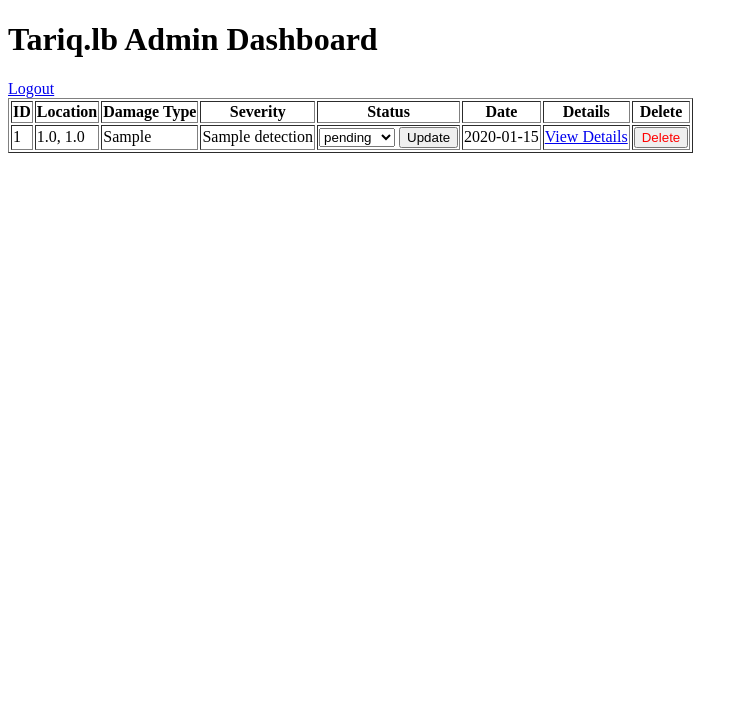
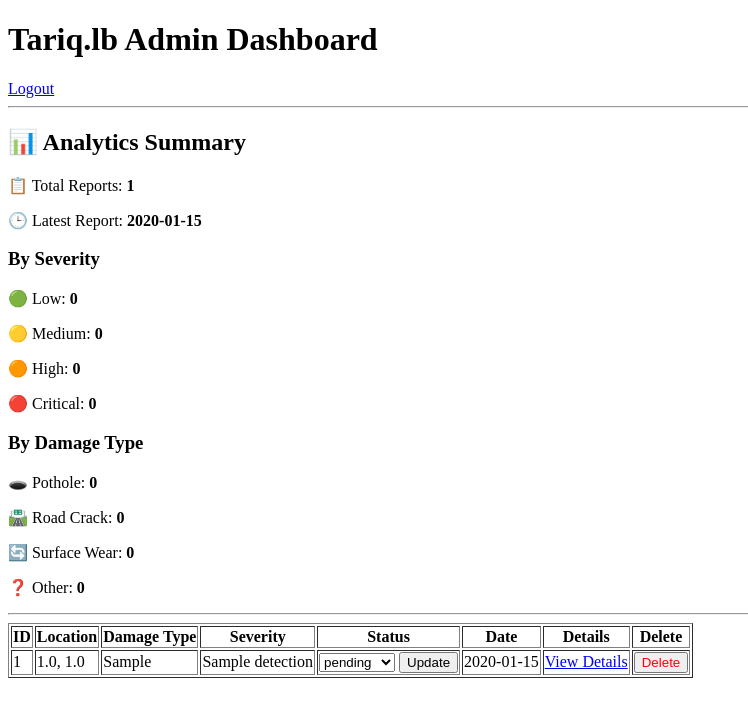
Before and after one commit to Gloria-Hleihel/TechTalks-Tariq.lb, a Flask app: page /admin/dashboard in a window 1280 px wide. Shown: the top 717 px of the page, without its empty margins (0-748 px from the left). Run offline with Flask 3, Linux system fonts and the light colour scheme; the visitor is signed in with stand-in values (Sample User, id 1); tables that the repository leaves empty hold one stand-in row (values such as "Sample post").

Commit message:
Add analytics summary widgets to dashboard

```diff
--- a/app/admin/routes.py
+++ b/app/admin/routes.py
@@ -39,7 +39,34 @@ def logout():
 @login_required
 def dashboard():
     reports = Report.query.all()
-    return render_template("admin/dashboard.html", reports=reports)
+
+    # Analytics
+    total_reports = Report.query.count()
+
+    severity_counts = {
+        "Low": Detection.query.filter_by(severity_label="Low").count(),
+        "Medium": Detection.query.filter_by(severity_label="Medium").count(),
+        "High": Detection.query.filter_by(severity_label="High").count(),
+        "Critical": Detection.query.filter_by(severity_label="Critical").count(),
+    }
+
+    damage_counts = {
+        "Pothole": Detection.query.filter_by(damage_type="Pothole").count(),
+        "Road Crack": Detection.query.filter_by(damage_type="Road Crack").count(),
+        "Surface Wear": Detection.query.filter_by(damage_type="Surface Wear").count(),
+        "Other": Detection.query.filter_by(damage_type="Other").count(),
+    }
+
+    latest_report = Report.query.order_by(Report.created_at.desc()).first()
+
+    return render_template(
+        "admin/dashboard.html",
+        reports=reports,
+        total_reports=total_reports,
+        severity_counts=severity_counts,
+        damage_counts=damage_counts,
+        latest_report=latest_report,
+    )
 
 
 @admin_bp.route("/api/admin/reports", methods=["GET"])
--- a/templates/admin/dashboard.html
+++ b/templates/admin/dashboard.html
@@ -7,6 +7,25 @@
 <body>
     <h1>Tariq.lb Admin Dashboard</h1>
     <a href="/admin/logout">Logout</a>
+    <hr>
+    <h2>📊 Analytics Summary</h2>
+
+    <p>📋 Total Reports: <strong>{{ total_reports }}</strong></p>
+    <p>🕒 Latest Report: <strong>{{ latest_report.created_at.strftime('%Y-%m-%d') if latest_report else 'None' }}</strong></p>
+
+    <h3>By Severity</h3>
+    <p>🟢 Low: <strong>{{ severity_counts.Low }}</strong></p>
+    <p>🟡 Medium: <strong>{{ severity_counts.Medium }}</strong></p>
+    <p>🟠 High: <strong>{{ severity_counts.High }}</strong></p>
+    <p>🔴 Critical: <strong>{{ severity_counts.Critical }}</strong></p>
+
+    <h3>By Damage Type</h3>
+    <p>🕳️ Pothole: <strong>{{ damage_counts.Pothole }}</strong></p>
+    <p>🛣️ Road Crack: <strong>{{ damage_counts['Road Crack'] }}</strong></p>
+    <p>🔄 Surface Wear: <strong>{{ damage_counts['Surface Wear'] }}</strong></p>
+    <p>❓ Other: <strong>{{ damage_counts.Other }}</strong></p>
+
+    <hr>
 
     <table border="1">
         <thead>
```
